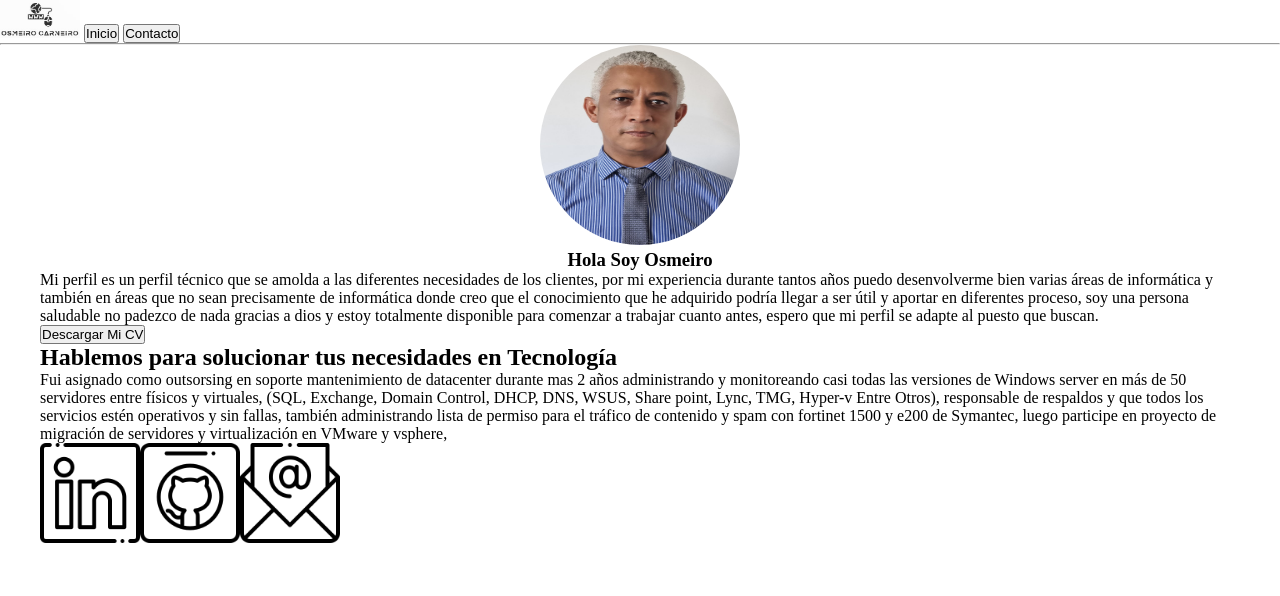
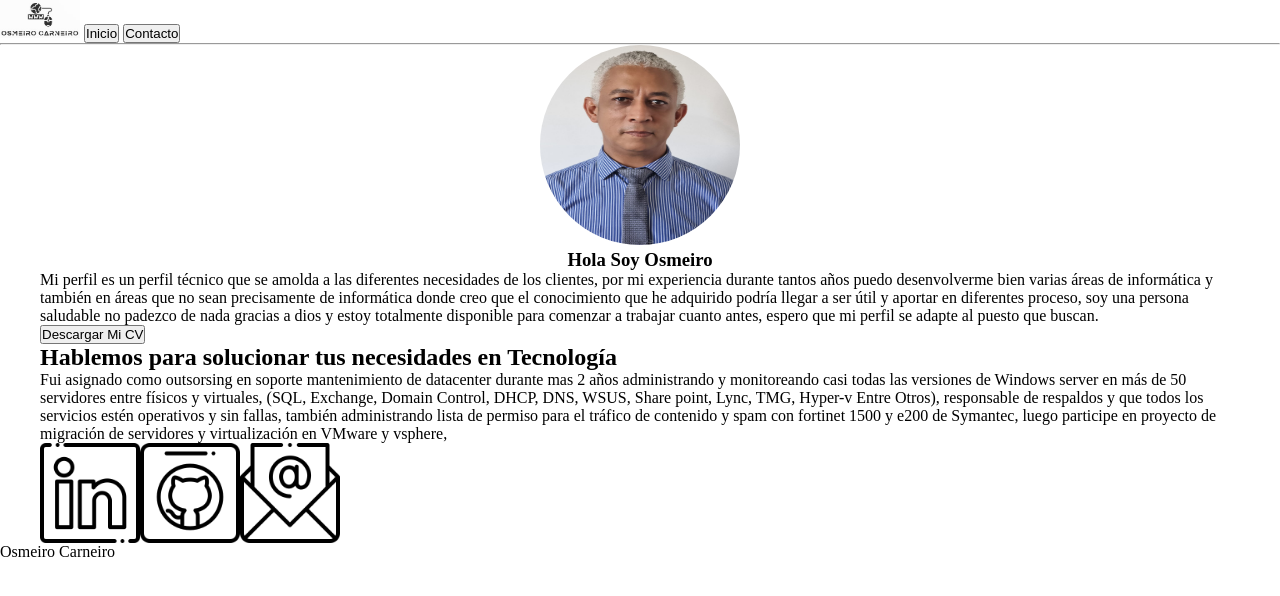
Before and after one commit to OsmeiroCarneiro/proyectooc1, a plain HTML site: page index.html in a window 1280 px wide. Drawn offline with Linux system fonts and the light colour scheme.

Commit message:
Cambios en footer

```diff
--- a/index.html
+++ b/index.html
@@ -44,7 +44,7 @@
         </Section>
     </main>
     <footer>
-
+        <p>Osmeiro Carneiro</p>
     </footer>
 
     <!-- La estructura básica y la vinculación con CSS estan listas. A codear! 💪  -->
```
